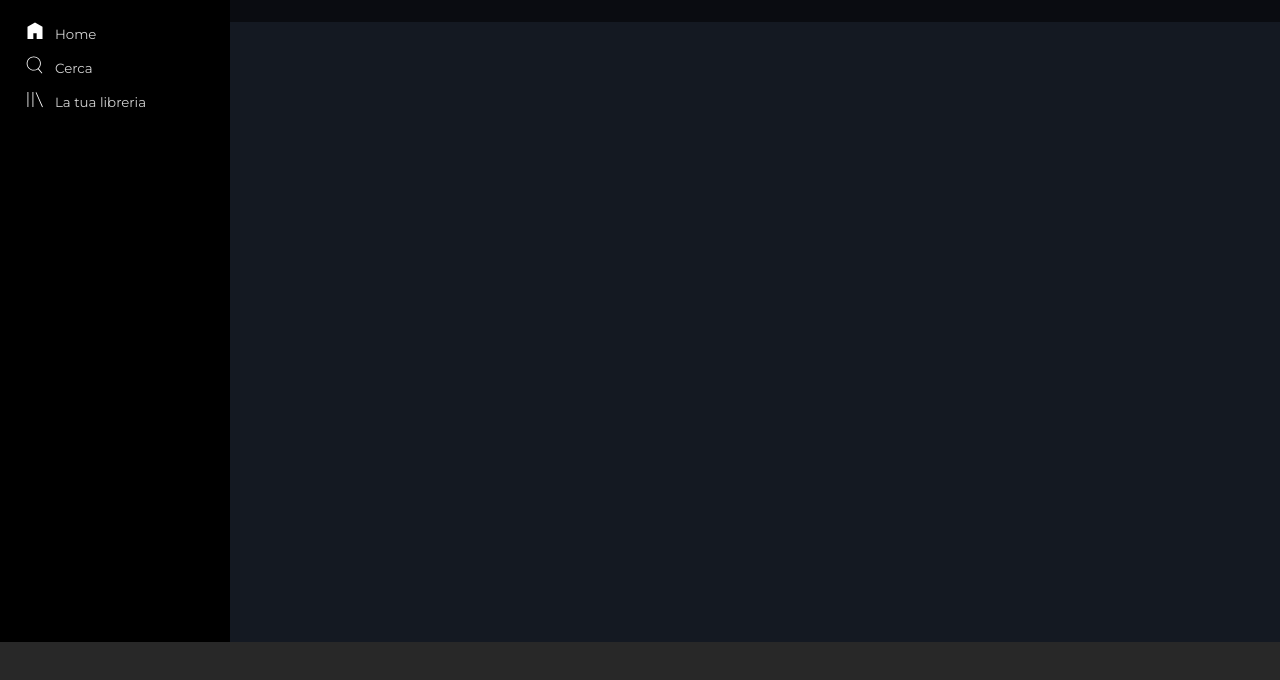
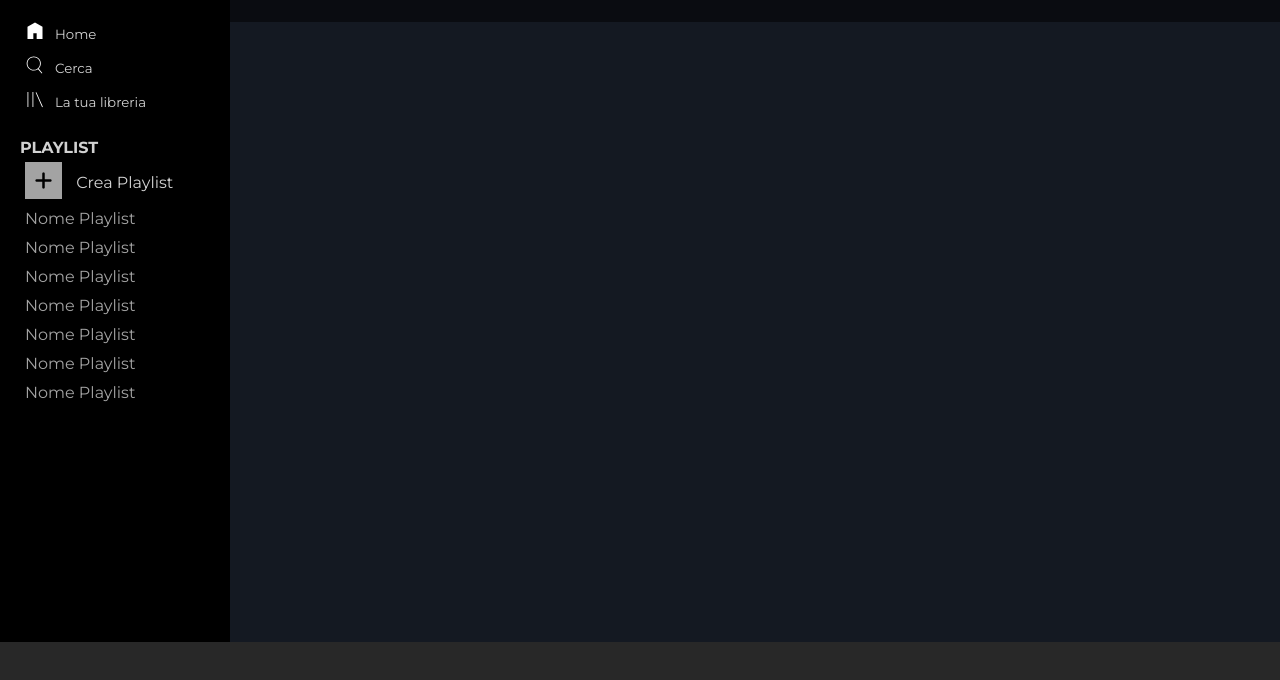
Before and after one commit to NicholasPeara92/html-css-spotifyweb, a plain HTML site: page index.html in a window 1280 px wide. Shown: the part 68-748 px from the top of the page. Drawn offline with Linux system fonts and the light colour scheme.

Commit message:
aggiunta navigazione playlist

```diff
--- a/css/aside.css
+++ b/css/aside.css
@@ -18,6 +18,16 @@ aside nav {
 aside li {
     padding: .3125rem;
     align-items: center;
+}
+.add {
+    width: 37px;
+    height: 37px;
+    color: black;
+    background-color: #a3a3a3;
+    border: none;
+    cursor: pointer;
+    font-weight: bold;
+    font-size: 1.25rem;
 }
 
 
@@ -48,4 +58,7 @@ aside li {
         font-size: 1.375rem;
         padding-bottom: .25rem;
     }
+    .playlist {
+        display: none;
+    }
 }
--- a/index.html
+++ b/index.html
@@ -52,8 +52,23 @@
                         </li>
                     </ul>
                 </nav>
-                <!-- navigazione playist -->
-
+                <!-- navigazione playlist -->
+                <nav class="playlist">
+                    <h4>PLAYLIST</h4>
+                    <ul class="list-style-none">
+                        <li>
+                            <button class="add"><i class="fa-solid fa-plus"></i></button>
+                            <span class="p-left-10">Crea Playlist</span>
+                        </li>
+                        <li><a href="#">Nome Playlist</a></li>
+                        <li><a href="#">Nome Playlist</a></li>
+                        <li><a href="#">Nome Playlist</a></li>
+                        <li><a href="#">Nome Playlist</a></li>
+                        <li><a href="#">Nome Playlist</a></li>
+                        <li><a href="#">Nome Playlist</a></li>
+                        <li><a href="#">Nome Playlist</a></li>
+                    </ul>
+                </nav>
             </aside>
             <main></main>
         </div>
```
